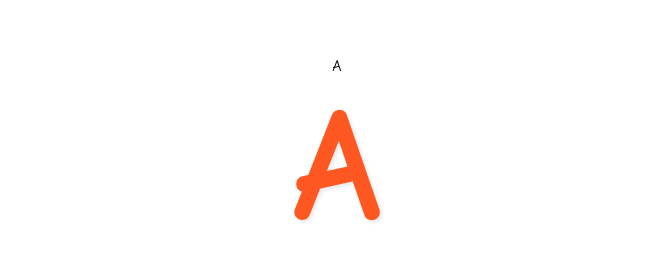
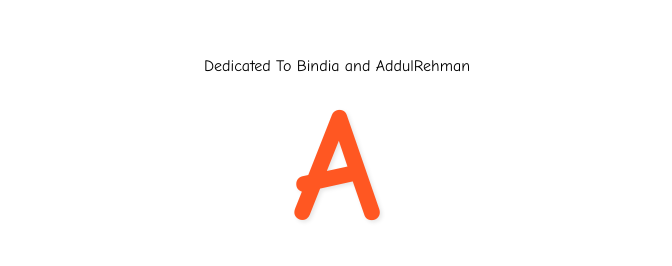
Before and after one commit to matharashfaq-prog/Islamic-A-B-C, a plain HTML site: page index.html in a window 1280 px wide. Shown: the part 130-396 px from the top of the page, without its empty margins (303-975 px from the left). Drawn offline with Linux system fonts and the light colour scheme.

Commit message:
Fix HTML encoding issues in index.html

```diff
--- a/index.html
+++ b/index.html
@@ -83,7 +83,7 @@
 <body>
 
     <div id="app-container">
-        <h id="Dedicated To Bindia and AddulRehman">A</h>
+        <h id="A">Dedicated To Bindia and AddulRehman</h>
         <h1 id="letter">A</h1>
         <h2 id="word">Allah</h2>
         <p id="meaning">The One and Only God, the Creator of everything.</p>
```
